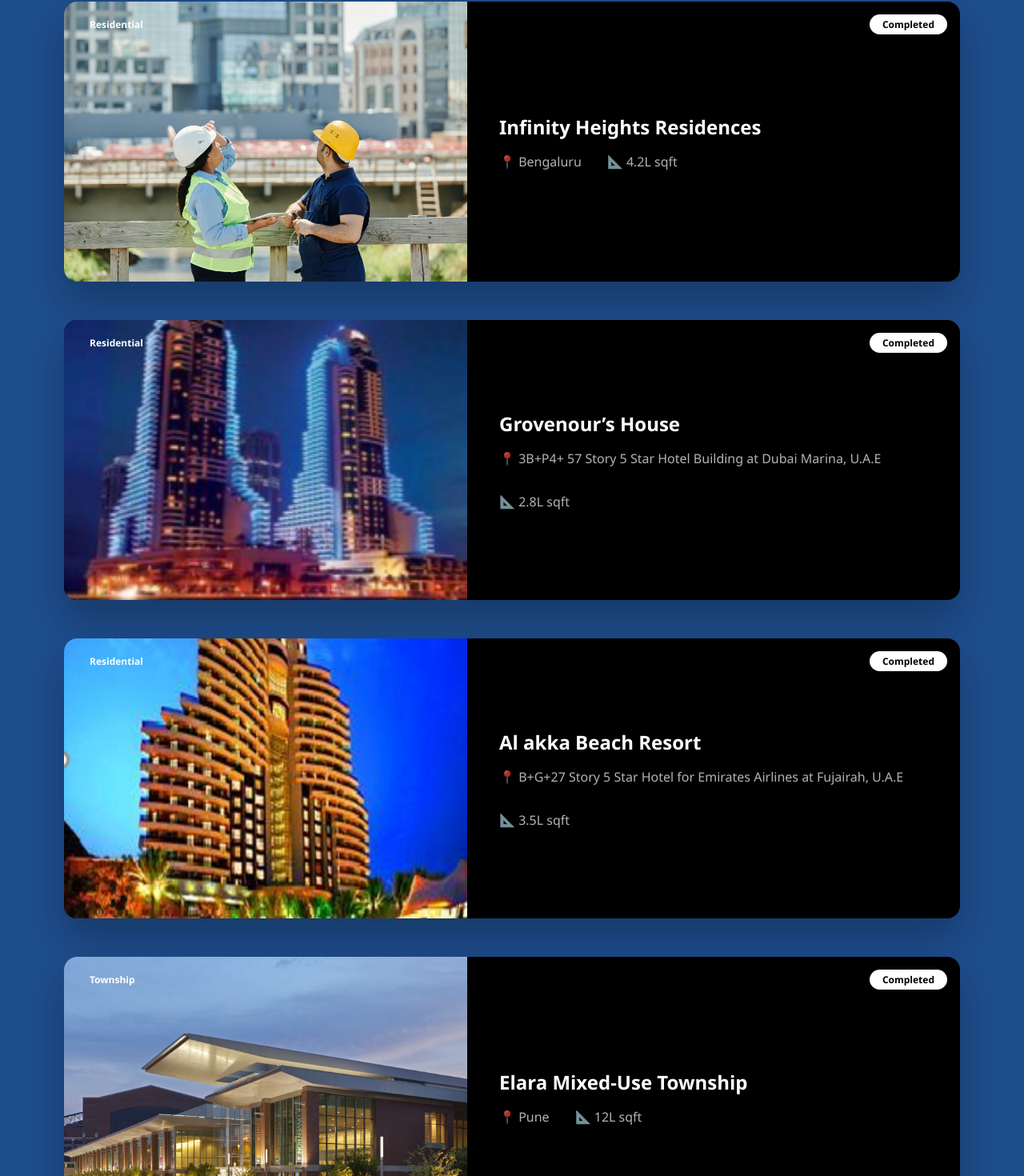
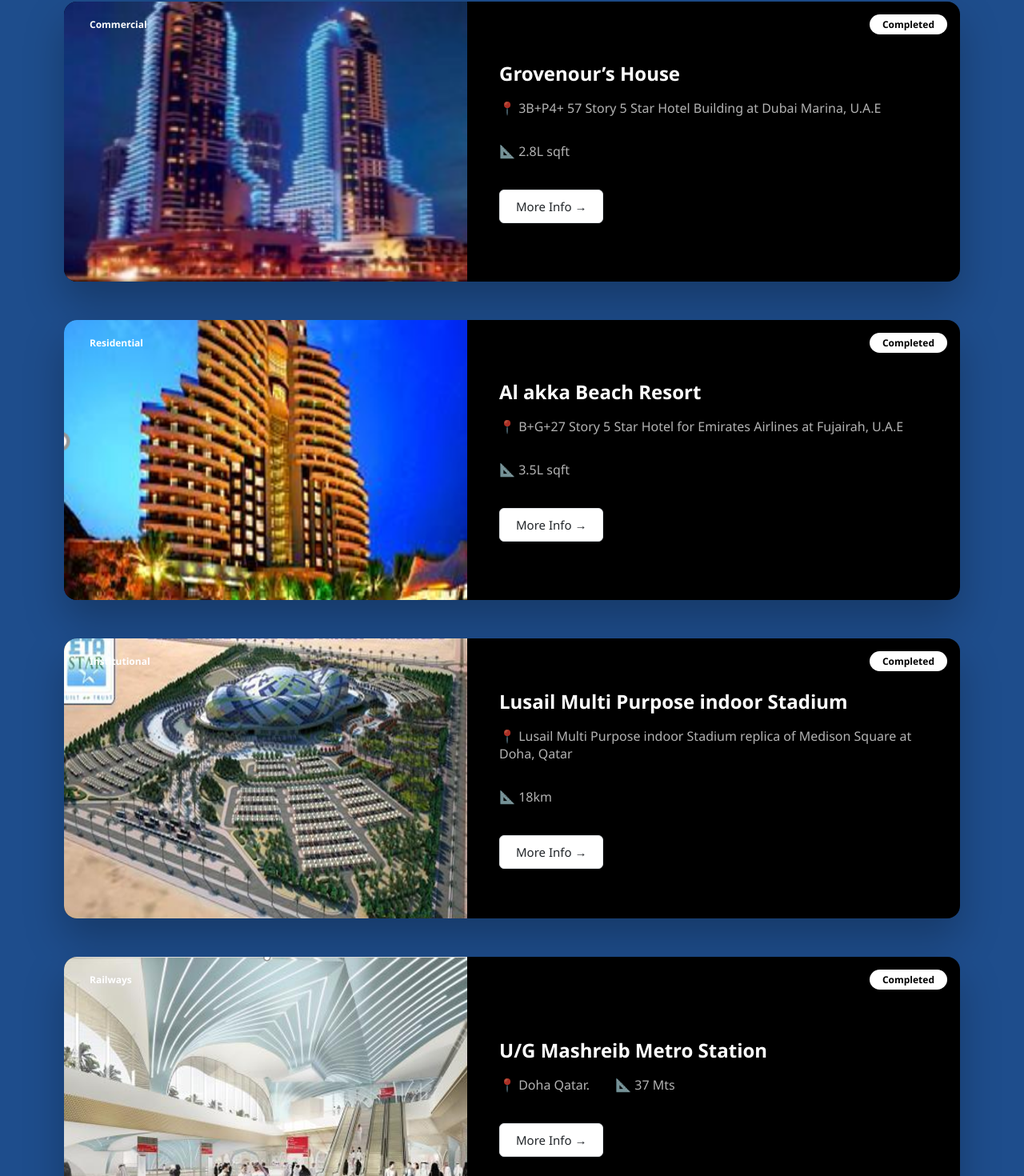
Before and after one commit to mumbaiops45/Infinityart, a Next.js app: page / in a window 1280 px wide. Shown: the part 3528-4998 px from the top of the page at 80% size. Built offline with nearby package versions, Linux system fonts and the light colour scheme.

Commit message:
Some changes

```diff
--- a/components/Portfolio.jsx
+++ b/components/Portfolio.jsx
@@ -6,16 +6,16 @@ import React, { useEffect, useRef, useState } from "react";
 import "../styles/portfolio.modal.css"
 
 const projects = [
+  // {
+  //   category: "Residential",
+  //   title: "Infinity Heights Residences",
+  //   location: "Bengaluru",
+  //   area: "4.2L sqft",
+  //   status: "Completed",
+  //   image: "/assets/commercial.jpg",
+  // },
   {
-    category: "Residential",
-    title: "Infinity Heights Residences",
-    location: "Bengaluru",
-    area: "4.2L sqft",
-    status: "Completed",
-    image: "/assets/commercial.jpg",
-  },
-  {
-    category: "Residential",
+    category: "Commercial",
     title: "Grovenour’s House",
     location: "3B+P4+ 57 Story 5 Star Hotel Building at Dubai Marina, U.A.E",
     area: "2.8L sqft",
@@ -30,14 +30,14 @@ const projects = [
     status: "Completed",
     image: "/assets/akka.png",
   },
-  {
-    category: "Township",
-    title: "Elara Mixed-Use Township",
-    location: "Pune",
-    area: "12L sqft",
-    status: "Completed",
-    image: "/assets/renovation.jpg",
-  },
+  // {
+  //   category: "Township",
+  //   title: "Elara Mixed-Use Township",
+  //   location: "Pune",
+  //   area: "12L sqft",
+  //   status: "Completed",
+  //   image: "/assets/renovation.jpg",
+  // },
   {
     category: "Institutional",
     title: "Lusail Multi Purpose indoor Stadium ",
@@ -54,14 +54,14 @@ const projects = [
     status: "Completed",
     image: "/assets/metrostation.png",
   },
-  {
-    category: "Railways",
-    title: " Velocity High Speed Rail Corridor",
-    location: "Mumbai-Ahmedabad",
-    area: "72km Stretch",
-    status: "Ongoing",
-    image: "/assets/htrain.webp",
-  },
+  // {
+  //   category: "Railways",
+  //   title: " Velocity High Speed Rail Corridor",
+  //   location: "Mumbai-Ahmedabad",
+  //   area: "72km Stretch",
+  //   status: "Ongoing",
+  //   image: "/assets/htrain.webp",
+  // },
 ];
 
 const filters = [
@@ -69,7 +69,7 @@ const filters = [
   "Residential",
   "Commercial",
   "Institutional",
-  "Township",
+  // "Township",
   "Railways"
 
 ];
@@ -151,7 +151,36 @@ const Portfolio = () => {
                 <div className="project-details">
                   <div>📍 {project.location}</div>
                   <div>📐 {project.area}</div>
+
                 </div>
+
+                <a
+  href="/projects"
+  style={{
+    textDecoration: "none",
+    display: "inline-block",
+    marginTop: "37px"
+  }}
+>
+  <button
+    style={{
+      backgroundColor: "#ffffff",
+      border: "1px solid #dee2e6",
+      padding: "10px 20px",
+      borderRadius: "6px",
+      display: "flex",
+      alignItems: "center",
+      gap: "8px",
+      fontSize: "15px",
+      fontWeight: "500",
+      color: "#212529",
+      cursor: "pointer",
+      boxShadow: "0 2px 6px rgba(0,0,0,0.08)"
+    }}
+  >
+    More Info →
+  </button>
+</a>
               </div>
             </div>
           ))}
```
Also changed, not shown: app/about/page.jsx (+7 -10 lines), lib/data.js. Lines whose indentation alone changed are shown as unchanged.
